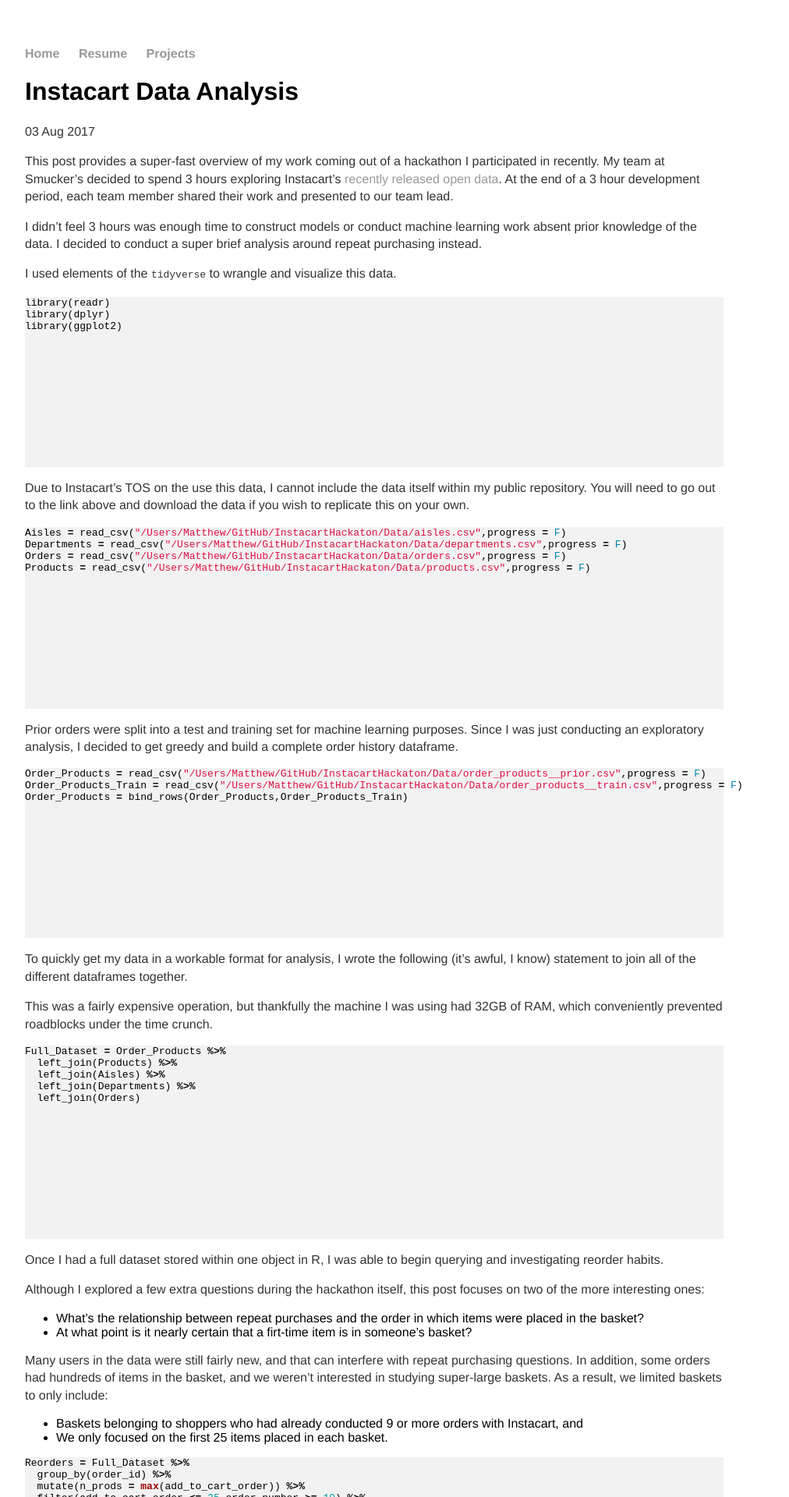
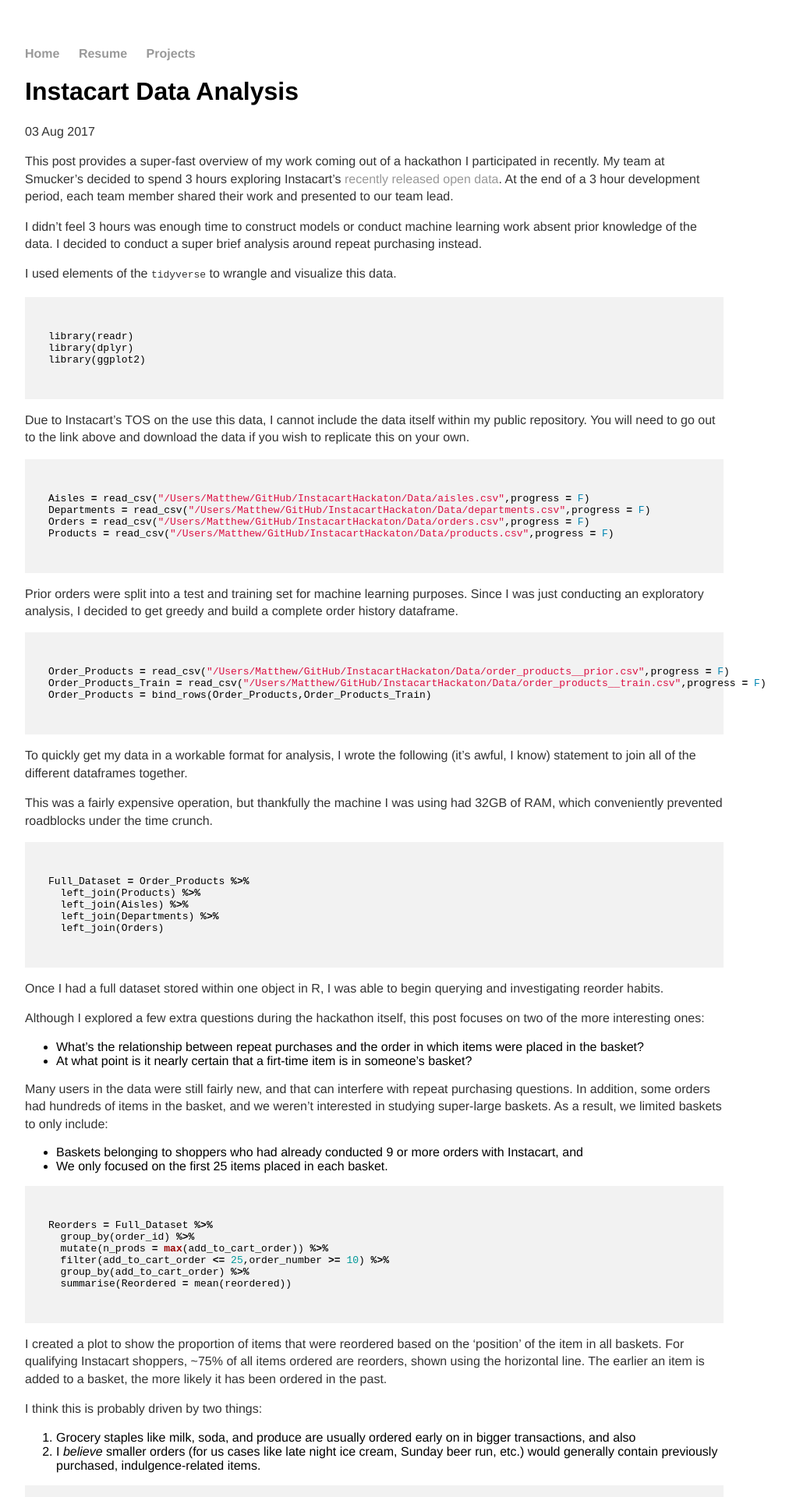
Before and after one commit to MatthewBrower/matthewbrower.github.io, a Jekyll site: the page built from _posts/2017-08-03-Instacart-Data-Analysis.md, in a window 1280 px wide. Shown: the top 1920 px of the page at 78% size, without its empty margins (160-1172 px from the left). Built offline with Jekyll 4.4.1, drawn with Linux system fonts in a browser that asks for light colours; our own code applies the rules of GitHub Pages for plain Markdown files.

Commit message:
Update main.css

```diff
--- a/css/main.css
+++ b/css/main.css
@@ -45,7 +45,7 @@
 }
 
 
-.highlight  { background: #f2f2f2; padding-bottom: 80px;}
+.highlight  { background: #f2f2f2; padding: 15px;}
 .highlight .c { color: #999988; font-style: italic } /* Comment */
 .highlight .err { color: #a61717; background-color: #e3d2d2 } /* Error */
 .highlight .k { font-weight: bold } /* Keyword */
```
